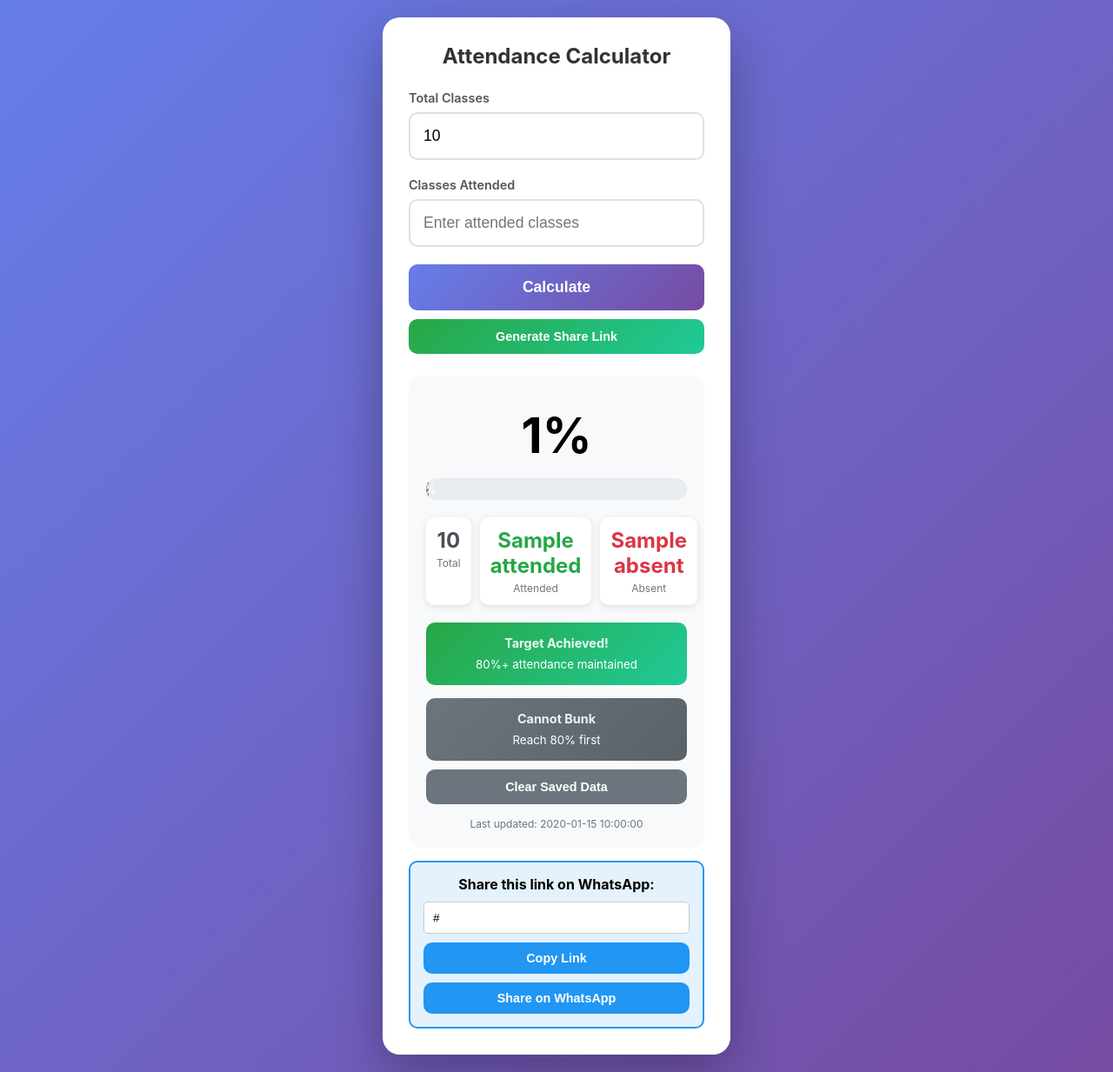
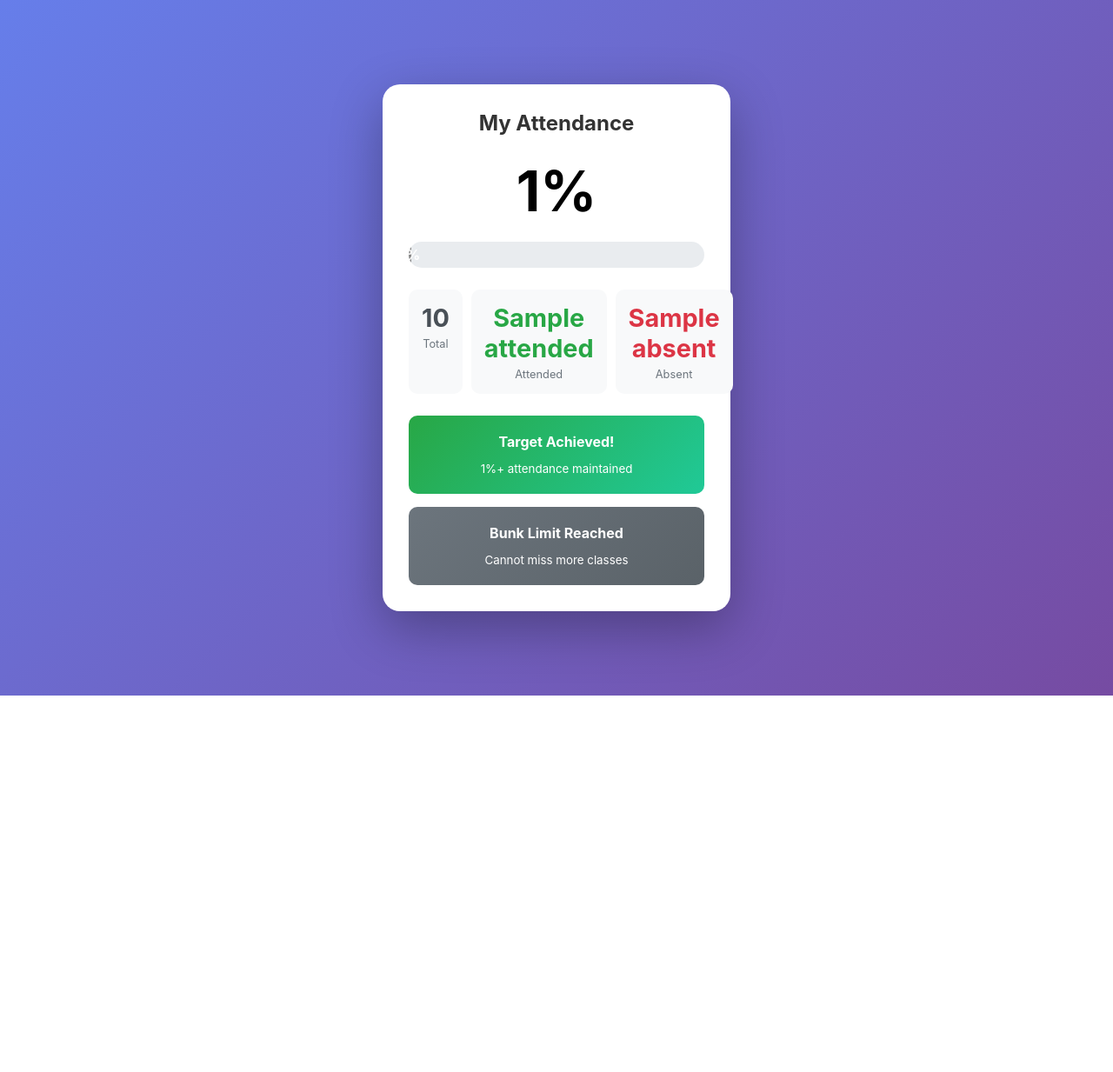
Before and after one commit to situnuraj-cell/attendance-calculator, a Flask app: template templates/check.html in a window 1280 px wide. Shown: the whole page at 87% size. After the commit the page ends 800 px from the top, so only its background shows below. Run offline with Flask 3, Linux system fonts and the light colour scheme; the template is opened without the code that fills it: most values are stand-ins (such as "Sample title", 1, 10 or a date in 2020).

Commit message:
Refactor attendance calculator HTML and styles
Updated attendance calculator title and improved layout with new styles and error handling.

```diff
--- a/templates/check.html
+++ b/templates/check.html
@@ -3,7 +3,7 @@
 <head>
     <meta charset="UTF-8">
     <meta name="viewport" content="width=device-width, initial-scale=1.0">
-    <title>Attendance Calculator</title>
+    <title>My Attendance</title>
     <style>
         * { margin: 0; padding: 0; box-sizing: border-box; }
         body {
@@ -22,112 +22,63 @@
             padding: 30px;
             max-width: 400px;
             width: 100%;
+            text-align: center;
         }
         h1 {
-            text-align: center;
             color: #333;
             margin-bottom: 25px;
             font-size: 1.5rem;
         }
-        .input-group {
-            margin-bottom: 20px;
-        }
-        label {
-            display: block;
-            margin-bottom: 8px;
-            color: #555;
-            font-weight: 600;
-            font-size: 0.9rem;
-        }
-        input {
-            width: 100%;
-            padding: 15px;
-            border: 2px solid #e0e0e0;
-            border-radius: 10px;
-            font-size: 1.1rem;
-            transition: border-color 0.3s;
-        }
-        input:focus {
-            outline: none;
-            border-color: #667eea;
-        }
-        button {
-            width: 100%;
-            padding: 16px;
-            background: linear-gradient(135deg, #667eea 0%, #764ba2 100%);
-            color: white;
-            border: none;
-            border-radius: 10px;
-            font-size: 1.1rem;
+        .percentage {
+            font-size: 4rem;
             font-weight: bold;
-            cursor: pointer;
-            transition: transform 0.2s, opacity 0.2s;
-        }
-        button:active {
-            transform: scale(0.98);
-            opacity: 0.9;
-        }
-        .result {
-            margin-top: 25px;
-            padding: 20px;
-            background: #f8f9fa;
-            border-radius: 15px;
-        }
-        .percentage {
-            font-size: 3.5rem;
-            font-weight: bold;
-            text-align: center;
-            margin: 15px 0;
+            margin: 20px 0;
         }
         .percentage.excellent { color: #28a745; }
         .percentage.good { color: #17a2b8; }
         .percentage.warning { color: #ffc107; }
         .percentage.critical { color: #dc3545; }
         .progress-bar {
-            height: 25px;
+            height: 30px;
             background: #e9ecef;
-            border-radius: 12px;
+            border-radius: 15px;
             overflow: hidden;
-            margin: 15px 0;
+            margin: 20px 0;
         }
         .progress-fill {
             height: 100%;
-            border-radius: 12px;
+            border-radius: 15px;
             display: flex;
             align-items: center;
             justify-content: center;
             color: white;
             font-weight: bold;
-            font-size: 0.9rem;
-            transition: width 0.5s ease;
+            font-size: 1rem;
         }
         .stats {
             display: grid;
             grid-template-columns: repeat(3, 1fr);
             gap: 10px;
-            margin: 20px 0;
+            margin: 25px 0;
         }
         .stat {
-            background: white;
-            padding: 12px;
+            background: #f8f9fa;
+            padding: 15px;
             border-radius: 10px;
-            text-align: center;
-            box-shadow: 0 2px 8px rgba(0,0,0,0.1);
         }
         .stat-value {
-            font-size: 1.5rem;
+            font-size: 1.8rem;
             font-weight: bold;
             color: #495057;
         }
         .stat-label {
-            font-size: 0.75rem;
+            font-size: 0.8rem;
             color: #6c757d;
-            margin-top: 4px;
+            margin-top: 5px;
         }
         .info-box {
-            padding: 15px;
+            padding: 20px;
             border-radius: 10px;
-            text-align: center;
             margin-top: 15px;
             color: white;
         }
@@ -144,100 +95,39 @@
             background: linear-gradient(135deg, #6c757d, #5a6268);
         }
         .info-box h4 {
-            font-size: 0.9rem;
-            margin-bottom: 5px;
-            opacity: 0.9;
+            font-size: 1rem;
+            margin-bottom: 10px;
         }
         .info-box .big {
-            font-size: 2rem;
+            font-size: 2.5rem;
             font-weight: bold;
         }
         .error {
             background: #dc3545;
             color: white;
-            padding: 12px;
-            border-radius: 8px;
-            margin-top: 15px;
-            text-align: center;
-        }
-        .btn-clear {
-            background: #6c757d;
-            margin-top: 10px;
-            font-size: 0.9rem;
-            padding: 12px;
-        }
-        .btn-clear:hover {
-            background: #5a6268;
-        }
-        .btn-link {
-            background: linear-gradient(135deg, #28a745, #20c997);
-            margin-top: 10px;
-            font-size: 0.9rem;
-            padding: 12px;
-        }
-        .btn-link:hover {
-            opacity: 0.9;
-        }
-        .share-box {
-            background: #e3f2fd;
-            border: 2px solid #2196f3;
+            padding: 20px;
             border-radius: 10px;
-            padding: 15px;
-            margin-top: 15px;
-            text-align: center;
-        }
-        .share-box input {
-            width: 100%;
-            padding: 10px;
-            border: 1px solid #ccc;
-            border-radius: 5px;
-            margin-top: 10px;
-            font-size: 0.85rem;
-        }
-        .share-box button {
-            background: #2196f3;
-            margin-top: 10px;
-            padding: 10px 20px;
-            font-size: 0.9rem;
-        }
-        .last-updated {
-            text-align: center;
-            color: #6c757d;
-            font-size: 0.75rem;
-            margin-top: 15px;
         }
     </style>
 </head>
 <body>
     <div class="card">
-        <h1>Attendance Calculator</h1>
-        <form method="POST">
-            <div class="input-group">
-                <label>Total Classes</label>
-                <input type="number" name="total" placeholder="Enter total classes" value="{{total}}" min="0" required>
+        {% if error %}
+        <div class="error">
+            <h2>Error</h2>
+            <p>{{error}}</p>
         </div>
-            <div class="input-group">
-                <label>Classes Attended</label>
-                <input type="number" name="attended" placeholder="Enter attended classes" value="{{attended}}" min="0" required>
-            </div>
-            <button type="submit" name="action" value="calculate">Calculate</button>
-            {% if result %}
-            <button type="submit" name="action" value="generate_link" class="btn-link">Generate Share Link</button>
-            {% endif %}
-        </form>
+        {% else %}
+        <h1>My Attendance</h1>
 
-        {% if error %}
-        <div class="error">{{error}}</div>
-        {% endif %}
+        <div class="percentage {{result.css_class}}">{{result.percentage}}%</div>
 
-        {% if result %}
-        <div class="result">
-            <div class="percentage {{result.css_class}}">{{result.percentage}}%</div>
         <div class="progress-bar">
             <div class="progress-fill" style="width: {{result.percentage}}%; background: {{result.color}};">
                 {{result.percentage}}%
             </div>
         </div>
+
         <div class="stats">
             <div class="stat">
                 <div class="stat-value">{{result.total}}</div>
@@ -253,26 +143,26 @@
             </div>
         </div>
 
-            {% if result.classes_needed > 0 %}
+        {% if result.target_data.classes_needed > 0 %}
         <div class="info-box needed">
             <h4>Need to Attend</h4>
-                <div class="big">{{result.classes_needed}}</div>
-                <small>more classes for 80%</small>
+            <div class="big">{{result.target_data.classes_needed}}</div>
+            <small>more classes for {{result.target_percentage}}%</small>
         </div>
         {% else %}
         <div class="info-box success">
             <h4>Target Achieved!</h4>
-                <small>80%+ attendance maintained</small>
+            <small>{{result.target_percentage}}%+ attendance maintained</small>
         </div>
         {% endif %}
 
-            {% if result.bunk_allowed > 0 %}
+        {% if result.target_data.bunk_allowed > 0 %}
         <div class="info-box bunk">
             <h4>You Can Bunk</h4>
-                <div class="big">{{result.bunk_allowed}}</div>
-                <small>classes & still have 80%</small>
+            <div class="big">{{result.target_data.bunk_allowed}}</div>
+            <small>classes & still have {{result.target_percentage}}%</small>
         </div>
-            {% elif result.percentage >= 80 %}
+        {% elif result.percentage >= result.target_percentage %}
         <div class="info-box gray">
             <h4>Bunk Limit Reached</h4>
             <small>Cannot miss more classes</small>
@@ -280,44 +170,10 @@
         {% else %}
         <div class="info-box gray">
             <h4>Cannot Bunk</h4>
-                <small>Reach 80% first</small>
+            <small>Reach {{result.target_percentage}}% first</small>
         </div>
         {% endif %}
-
-            <form method="POST" action="/clear">
-                <button type="submit" class="btn-clear">Clear Saved Data</button>
-            </form>
-
-            {% if last_updated %}
-            <div class="last-updated">Last updated: {{last_updated}}</div>
         {% endif %}
     </div>
-        {% endif %}
-
-        {% if share_link %}
-        <div class="share-box">
-            <h4>Share this link on WhatsApp:</h4>
-            <input type="text" id="shareLink" value="{{share_link}}" readonly>
-            <button type="button" onclick="copyLink()">Copy Link</button>
-            <button type="button" onclick="shareWhatsApp()">Share on WhatsApp</button>
-        </div>
-        {% endif %}
-    </div>
-
-    <script>
-        function copyLink() {
-            var copyText = document.getElementById("shareLink");
-            copyText.select();
-            copyText.setSelectionRange(0, 99999);
-            navigator.clipboard.writeText(copyText.value);
-            alert("Link copied! Paste in WhatsApp");
-        }
-        function shareWhatsApp() {
-            var link = document.getElementById("shareLink").value;
-            var message = "Check your attendance: " + link;
-            var whatsappUrl = "https://wa.me/?text=" + encodeURIComponent(message);
-            window.open(whatsappUrl, '_blank');
-        }
-    </script>
 </body>
 </html>
```
Lines whose indentation alone changed are shown as unchanged.
